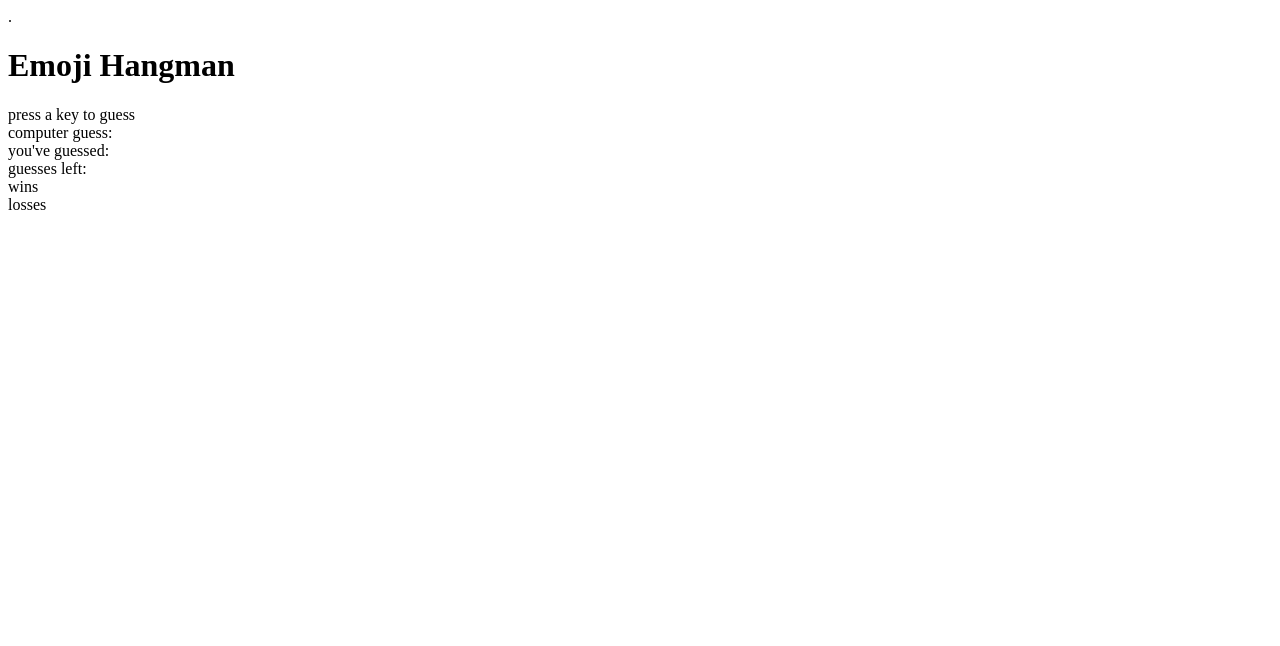
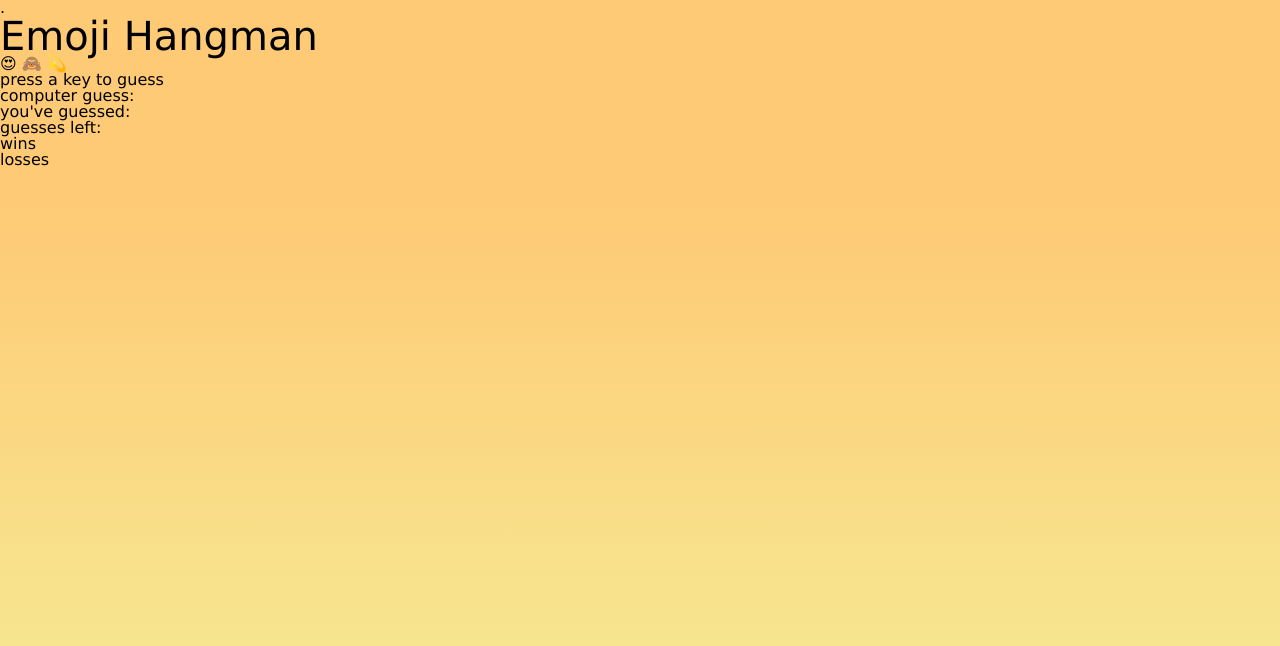
Before and after one commit to melissaprax/hangman-game, a plain HTML site: page index.html in a window 1280 px wide. Drawn offline with Linux system fonts and the light colour scheme.

Commit message:
tues at 11:44

```diff
--- a/css/reset.css
+++ b/css/reset.css
@@ -0,0 +1,54 @@
+/* http://meyerweb.com/eric/tools/css/reset/
+   v2.0 | 20110126
+   License: none (public domain)
+*/
+html, body, div, span, applet, object, iframe,
+h1, h2, h3, h4, h5, h6, p, blockquote, pre,
+a, abbr, acronym, address, big, cite, code,
+del, dfn, em, img, ins, kbd, q, s, samp,
+small, strike, strong, sub, sup, tt, var,
+b, u, i, center,
+dl, dt, dd, ol, ul, li,
+fieldset, form, label, legend,
+table, caption, tbody, tfoot, thead, tr, th, td,
+article, aside, canvas, details, embed,
+figure, figcaption, footer, header, hgroup,
+menu, nav, output, ruby, section, summary,
+time, mark, audio, video {
+    margin: 0;
+    padding: 0;
+    border: 0;
+    font-size: 100%;
+    font: inherit;
+    vertical-align: baseline;
+}
+/* HTML5 display-role reset for older browsers */
+article, aside, details, figcaption, figure,
+footer, header, hgroup, menu, nav, section {
+    display: block;
+}
+body {
+    line-height: 1;
+}
+ol, ul {
+    list-style: none;
+}
+blockquote, q {
+    quotes: none;
+}
+blockquote:before, blockquote:after,
+q:before, q:after {
+    content: '';
+    content: none;
+}
+table {
+    border-collapse: collapse;
+    border-spacing: 0;
+}
+/* apply a natural box layout model to all elements, but allowing components to change */
+html {
+  box-sizing: border-box;
+}
+*, *:before, *:after {
+  box-sizing: inherit;
+}
--- a/css/style.css
+++ b/css/style.css
@@ -0,0 +1,13 @@
+.fl {
+   font-family: "Lucida Sans Unicode", "Lucida Grande", sans-serif;
+};
+.fs-30px {
+    font-size: 3em;
+}
+.fs-40px {
+    font-size: 2.5em;
+}
+
+.grad {
+    background: linear-gradient(to bottom, rgba(254,202,118,1) 26%, rgba(245,239,152,1) 100%);
+}
--- a/index.html
+++ b/index.html
@@ -9,9 +9,10 @@
     <link rel="stylesheet" type="text/css" media="screen" href="./css/style.css" />
 
 </head>
-<body>
-    <h1>Emoji Hangman</h1>
-
+<body class="fl grad">
+   <h1 class="fs-40px">Emoji Hangman</h1>
+      <h2>😍 🙈 💫</h2>
+         <div class="fs-30px">
            <div>press a key to guess</div>
            <div>computer guess:</div><span id="computer"></span>
            <!--<img src="..." id='myimage'>-->
@@ -19,7 +20,7 @@
            <div>guesses left: </div>
            <div>wins </div><span id="wins"></span>
            <div>losses </div><span id="losses"></span>
-
+        </div>
 
    <script src="./js/main.js"></script>
 </body>
```
Lines whose indentation alone changed are shown as unchanged.
